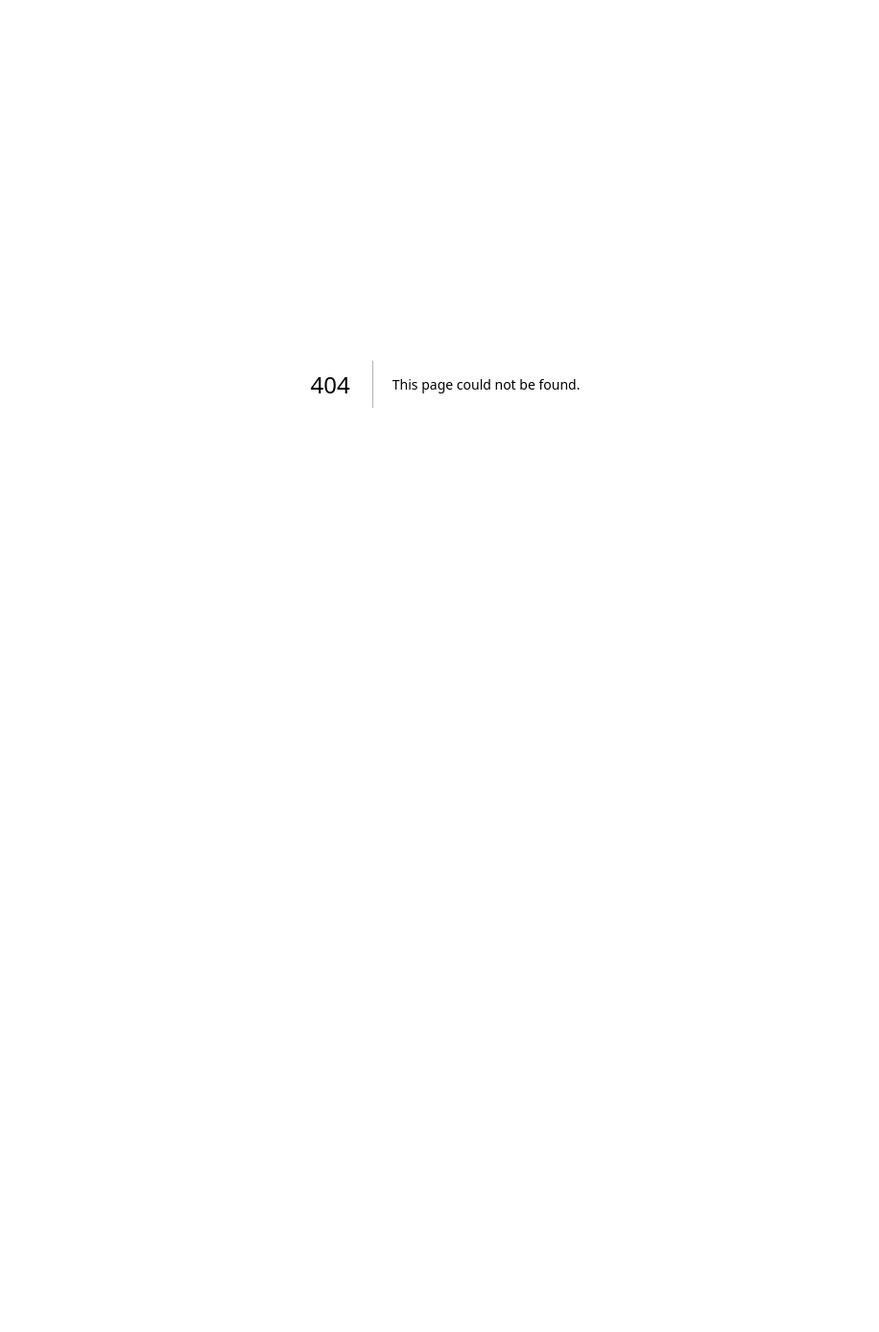
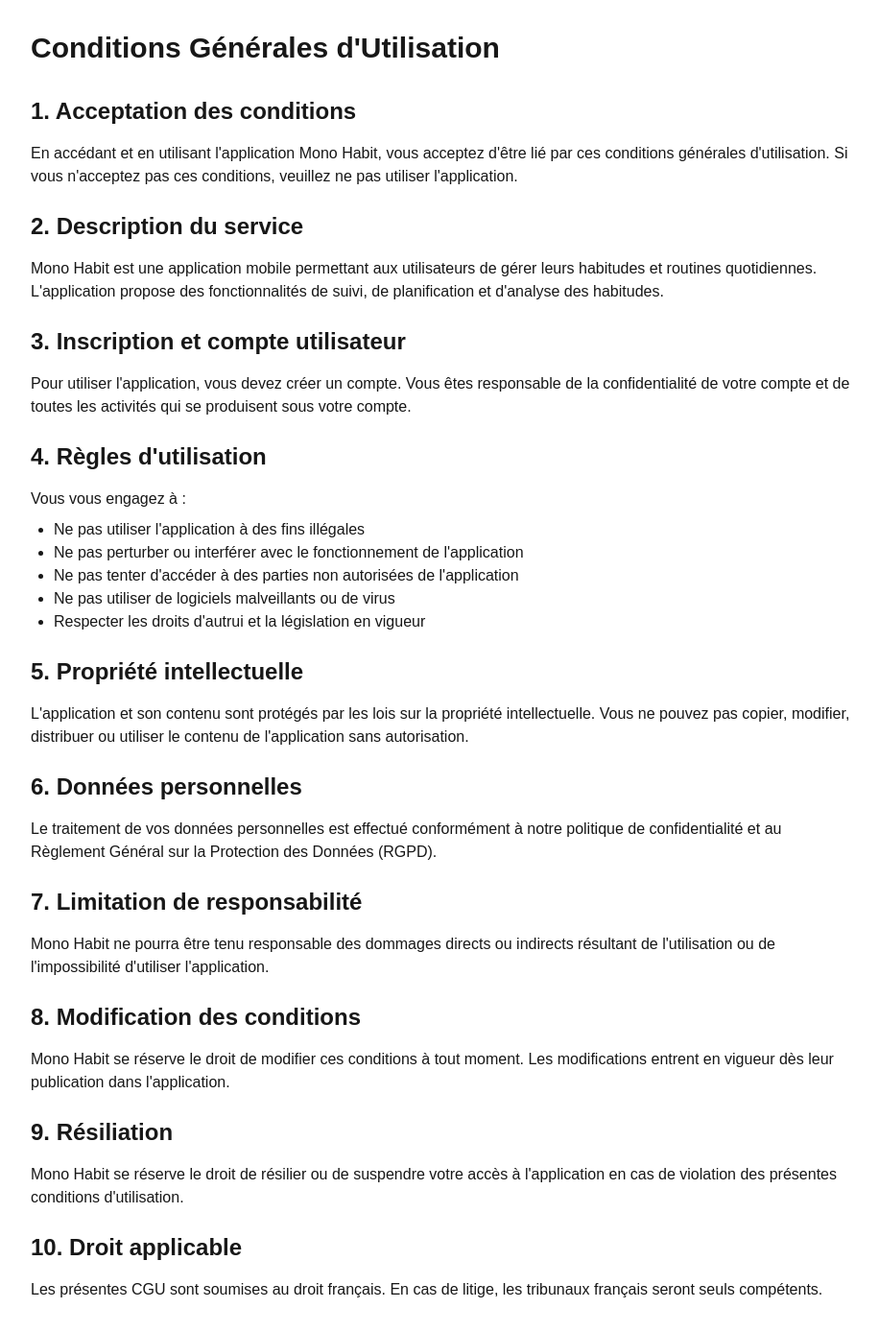
Before and after one commit to Matthieu-Mary/mono-habit, a Next.js app: page /cgu in a window 1280 px wide. Before the commit this address had no page. Shown: the whole page at 96% size, without its empty margins (176-1092 px from the left). Before the commit the page ends 800 px from the top, so only its background shows below. Built offline with nearby package versions, Linux system fonts and the light colour scheme.

Commit message:
Création CGU CGV

```diff
--- /dev/null
+++ b/src/app/cgu/page.tsx
@@ -0,0 +1,132 @@
+import React from "react";
+
+export default function CGUPage() {
+  return (
+    <div className="container mx-auto px-4 py-8 max-w-4xl">
+      <h1 className="text-3xl font-bold mb-8">
+        Conditions Générales d&apos;Utilisation
+      </h1>
+
+      <div className="space-y-6">
+        <section>
+          <h2 className="text-2xl font-semibold mb-4">
+            1. Acceptation des conditions
+          </h2>
+          <p>
+            En accédant et en utilisant l&apos;application Mono Habit, vous
+            acceptez d&apos;être lié par ces conditions générales
+            d&apos;utilisation. Si vous n&apos;acceptez pas ces conditions,
+            veuillez ne pas utiliser l&apos;application.
+          </p>
+        </section>
+
+        <section>
+          <h2 className="text-2xl font-semibold mb-4">
+            2. Description du service
+          </h2>
+          <p>
+            Mono Habit est une application mobile permettant aux utilisateurs de
+            gérer leurs habitudes et routines quotidiennes. L&apos;application
+            propose des fonctionnalités de suivi, de planification et
+            d&apos;analyse des habitudes.
+          </p>
+        </section>
+
+        <section>
+          <h2 className="text-2xl font-semibold mb-4">
+            3. Inscription et compte utilisateur
+          </h2>
+          <p>
+            Pour utiliser l&apos;application, vous devez créer un compte. Vous
+            êtes responsable de la confidentialité de votre compte et de toutes
+            les activités qui se produisent sous votre compte.
+          </p>
+        </section>
+
+        <section>
+          <h2 className="text-2xl font-semibold mb-4">
+            4. Règles d&apos;utilisation
+          </h2>
+          <p>Vous vous engagez à :</p>
+          <ul className="list-disc pl-6 mt-2">
+            <li>Ne pas utiliser l&apos;application à des fins illégales</li>
+            <li>
+              Ne pas perturber ou interférer avec le fonctionnement de
+              l&apos;application
+            </li>
+            <li>
+              Ne pas tenter d&apos;accéder à des parties non autorisées de
+              l&apos;application
+            </li>
+            <li>Ne pas utiliser de logiciels malveillants ou de virus</li>
+            <li>
+              Respecter les droits d&apos;autrui et la législation en vigueur
+            </li>
+          </ul>
+        </section>
+
+        <section>
+          <h2 className="text-2xl font-semibold mb-4">
+            5. Propriété intellectuelle
+          </h2>
+          <p>
+            L&apos;application et son contenu sont protégés par les lois sur la
+            propriété intellectuelle. Vous ne pouvez pas copier, modifier,
+            distribuer ou utiliser le contenu de l&apos;application sans
+            autorisation.
+          </p>
+        </section>
+
+        <section>
+          <h2 className="text-2xl font-semibold mb-4">
+            6. Données personnelles
+          </h2>
+          <p>
+            Le traitement de vos données personnelles est effectué conformément
+            à notre politique de confidentialité et au Règlement Général sur la
+            Protection des Données (RGPD).
+          </p>
+        </section>
+
+        <section>
+          <h2 className="text-2xl font-semibold mb-4">
+            7. Limitation de responsabilité
+          </h2>
+          <p>
+            Mono Habit ne pourra être tenu responsable des dommages directs ou
+            indirects résultant de l&apos;utilisation ou de l&apos;impossibilité
+            d&apos;utiliser l&apos;application.
+          </p>
+        </section>
+
+        <section>
+          <h2 className="text-2xl font-semibold mb-4">
+            8. Modification des conditions
+          </h2>
+          <p>
+            Mono Habit se réserve le droit de modifier ces conditions à tout
+            moment. Les modifications entrent en vigueur dès leur publication
+            dans l&apos;application.
+          </p>
+        </section>
+
+        <section>
+          <h2 className="text-2xl font-semibold mb-4">9. Résiliation</h2>
+          <p>
+            Mono Habit se réserve le droit de résilier ou de suspendre votre
+            accès à l&apos;application en cas de violation des présentes
+            conditions d&apos;utilisation.
+          </p>
+        </section>
+
+        <section>
+          <h2 className="text-2xl font-semibold mb-4">10. Droit applicable</h2>
+          <p>
+            Les présentes CGU sont soumises au droit français. En cas de litige,
+            les tribunaux français seront seuls compétents.
+          </p>
+        </section>
+      </div>
+    </div>
+  );
+}
--- /dev/null
+++ b/src/app/cgv/page.tsx
@@ -0,0 +1,113 @@
+import React from "react";
+
+export default function CGVPage() {
+  return (
+    <div className="container mx-auto px-4 py-8 max-w-4xl">
+      <h1 className="text-3xl font-bold mb-8">Conditions Générales de Vente</h1>
+
+      <div className="space-y-6">
+        <section>
+          <h2 className="text-2xl font-semibold mb-4">1. Introduction</h2>
+          <p>
+            Les présentes conditions générales de vente s&apos;appliquent à tous
+            les services proposés par Mono Habit sur son application mobile.
+          </p>
+        </section>
+
+        <section>
+          <h2 className="text-2xl font-semibold mb-4">2. Définitions</h2>
+          <p>
+            &quot;Application&quot; : désigne l&apos;application mobile Mono
+            Habit
+            <br />
+            &quot;Utilisateur&quot; : désigne toute personne utilisant
+            l&apos;Application
+            <br />
+            &quot;Services&quot; : désigne l&apos;ensemble des services proposés
+            par Mono Habit
+          </p>
+        </section>
+
+        <section>
+          <h2 className="text-2xl font-semibold mb-4">3. Services proposés</h2>
+          <p>
+            Mono Habit propose une application mobile permettant aux
+            utilisateurs de gérer leurs habitudes et routines quotidiennes.
+          </p>
+        </section>
+
+        <section>
+          <h2 className="text-2xl font-semibold mb-4">
+            4. Prix et modalités de paiement
+          </h2>
+          <p>
+            L&apos;Application est proposée gratuitement avec des
+            fonctionnalités premium disponibles via des achats in-app. Les prix
+            sont indiqués en euros TTC. Le paiement est effectué via les
+            plateformes de paiement intégrées (App Store, Google Play).
+          </p>
+        </section>
+
+        <section>
+          <h2 className="text-2xl font-semibold mb-4">
+            5. Droit de rétractation
+          </h2>
+          <p>
+            Conformément à la législation en vigueur, l&apos;utilisateur dispose
+            d&apos;un délai de 14 jours pour exercer son droit de rétractation
+            pour tout achat effectué via l&apos;Application, sans avoir à
+            justifier de motifs ni à payer de pénalité.
+          </p>
+        </section>
+
+        <section>
+          <h2 className="text-2xl font-semibold mb-4">6. Garanties</h2>
+          <p>
+            Mono Habit s&apos;engage à fournir un service conforme aux
+            descriptions présentées dans l&apos;Application. L&apos;Application
+            est fournie &quot;telle quelle&quot; sans garantie d&apos;aucune
+            sorte.
+          </p>
+        </section>
+
+        <section>
+          <h2 className="text-2xl font-semibold mb-4">7. Responsabilité</h2>
+          <p>
+            Mono Habit ne pourra être tenu responsable des dommages directs ou
+            indirects causés à l&apos;utilisateur ou à des tiers, résultant de
+            l&apos;utilisation ou de l&apos;impossibilité d&apos;utiliser
+            l&apos;Application.
+          </p>
+        </section>
+
+        <section>
+          <h2 className="text-2xl font-semibold mb-4">
+            8. Protection des données personnelles
+          </h2>
+          <p>
+            Le traitement des données personnelles est effectué conformément à
+            notre politique de confidentialité et au Règlement Général sur la
+            Protection des Données (RGPD).
+          </p>
+        </section>
+
+        <section>
+          <h2 className="text-2xl font-semibold mb-4">9. Droit applicable</h2>
+          <p>
+            Les présentes CGV sont soumises au droit français. En cas de litige,
+            les tribunaux français seront seuls compétents.
+          </p>
+        </section>
+
+        <section>
+          <h2 className="text-2xl font-semibold mb-4">10. Modifications</h2>
+          <p>
+            Mono Habit se réserve le droit de modifier à tout moment les
+            présentes conditions générales de vente. Les modifications entrent
+            en vigueur dès leur publication dans l&apos;Application.
+          </p>
+        </section>
+      </div>
+    </div>
+  );
+}
```
